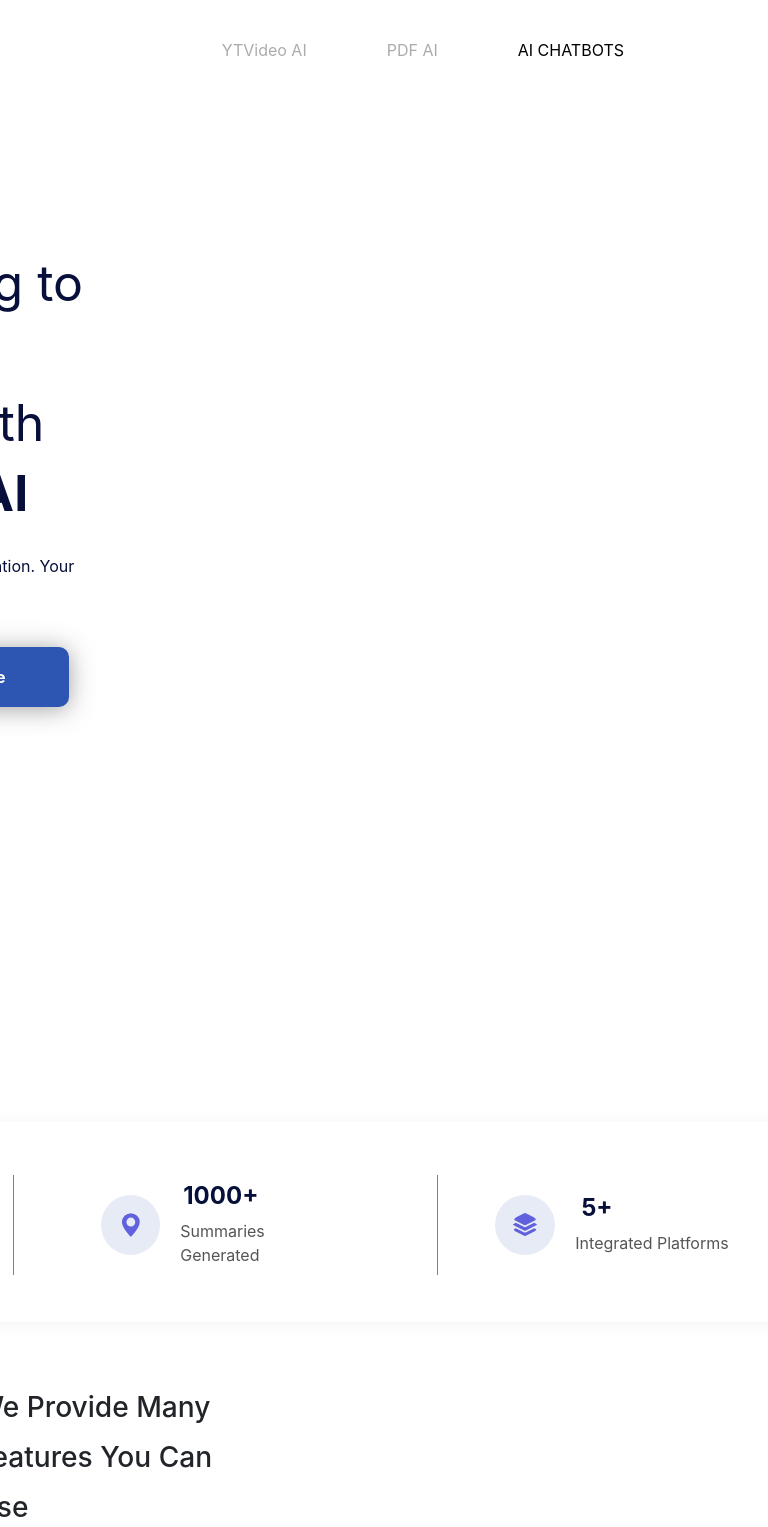
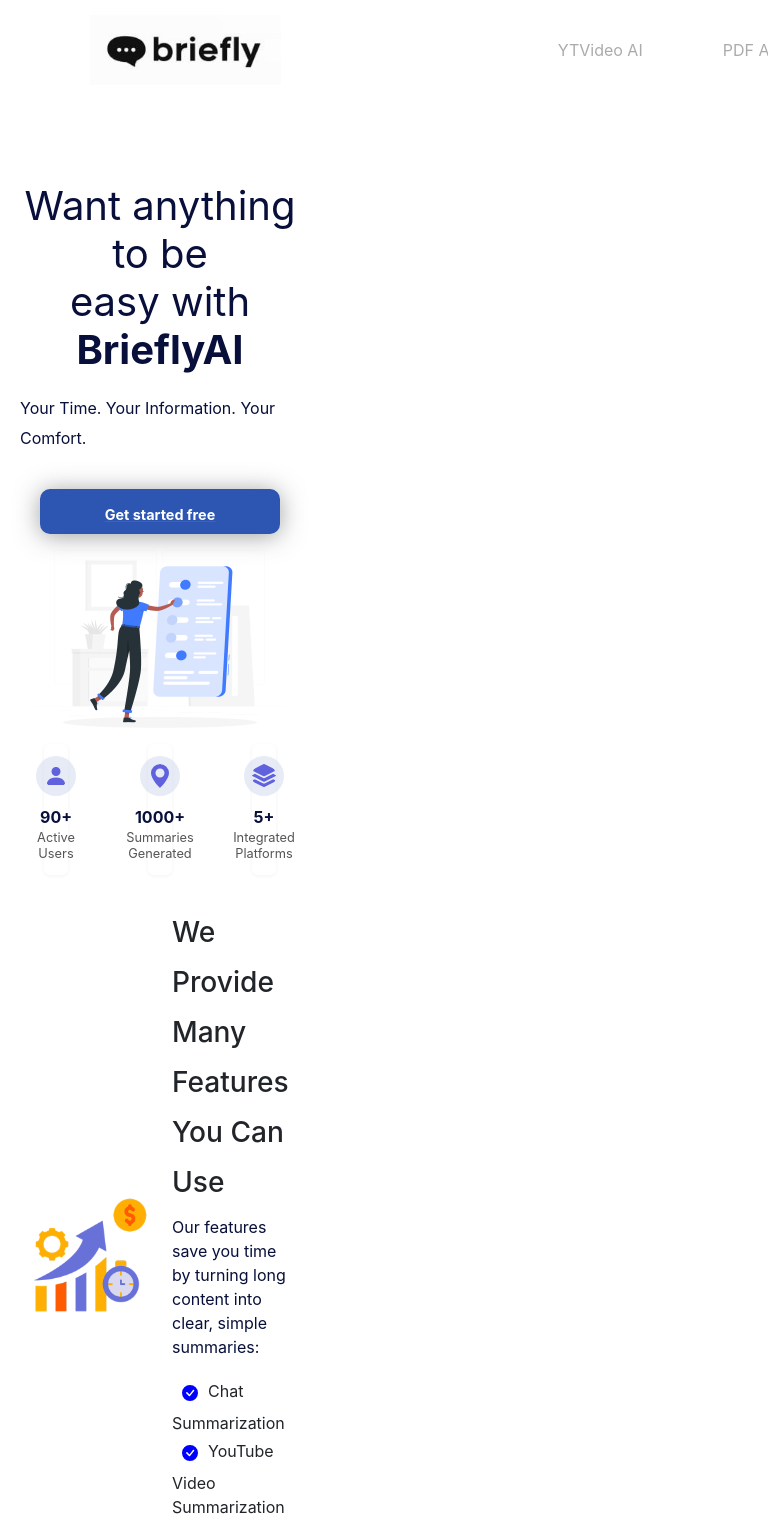
Before and after one commit to Bhuuba/k5, a React (Create React App) app: page / in a window 768 px wide. Shown: the top 1527 px of the page. Built offline with nearby package versions, Linux system fonts and the light colour scheme; no server answers.

Commit message:
fix: prevent page jumping when navigating between pages by adding fixed header and scroll behavior styles

```diff
--- a/src/components/Profile/ProfileInfo/ProfileInfo.module.css
+++ b/src/components/Profile/ProfileInfo/ProfileInfo.module.css
@@ -7,13 +7,9 @@
   font-weight: 400;
 }
 
-/* Блок із заголовком/кнопкою (прибрали великий margin-left,
-       вирівнювання тепер робить Bootstrap col-*) */
-.boxr {
-  padding: 0 9.7rem; /* легкий відступ справа/зліва */
-}
+/* Блок із заголовком/кнопкою */
 
-/* Зображення праворуч (зменшили або забрали margin-left) */
+/* Зображення праворуч */
 .rightimg {
   width: 500px;
   height: 355px;
@@ -24,7 +20,6 @@
 
 /* Загальний стиль для <p> */
 p {
-  /* font-family: Rubik; */
   color: rgb(7, 15, 58);
 }
 
@@ -35,13 +30,11 @@
   font-weight: 400;
   font-size: 16px;
   line-height: 30px;
-  /* font-family: Rubik; */
 }
 
 /* Кнопка */
 .btn {
   user-select: none;
-  /* font-family: Rubik; */
   width: 250px;
   height: 60px;
   background-color: #2d56b3;
@@ -57,12 +50,13 @@
   transition: transform 0.1s ease-in, box-shadow 0.25s ease-in;
   box-shadow: 0 2px 25px rgba(73, 69, 69, 0.51);
 }
+
 .btn:hover {
   user-select: none;
   background-color: rgba(7, 26, 131, 0.9);
 }
 
-/* Сині іконки списку (у блоці Features) */
+/* Сині іконки списку */
 .svg {
   color: blue;
   margin: 10px;
@@ -77,7 +71,7 @@
   padding: 0;
 }
 
-/* Зображення у третьому блоці (зліва) */
+/* Зображення у третьому блоці */
 .img1 {
   width: 100%;
   max-width: 350px;
@@ -85,11 +79,12 @@
   margin: 0 auto;
   user-select: none;
 }
-/* Основний контейнер із тінню та білим фоном (за потреби) */
+
+/* Основний контейнер із тінню та білим фоном */
 .container2 {
   width: 1140px;
   height: 200px;
-  margin: 60px auto; /* Відступи зверху/знизу */
+  margin: 60px auto;
   padding: 20px 0;
   background-color: #fff;
   border-radius: 10px;
@@ -99,11 +94,11 @@
 /* Обгортка кожного «слайдера» */
 .sliderpadd {
   margin-top: 15px;
-  display: flex; /* Якщо бажаєте, щоб вся колонка була одним блоком */
+  display: flex;
   justify-content: center;
   align-items: center;
   height: 100%;
-  padding: 10px 0; /* Внутрішні відступи */
+  padding: 10px 0;
 }
 
 /* Стилі для контейнерів іконки + текст */
@@ -111,15 +106,18 @@
 .slider2,
 .slider3 {
   display: flex;
-  align-items: center; /* Іконка та текст по одній лінії вертикально */
-  justify-content: center; /* Горизонтальне вирівнювання по центру */
+  align-items: center;
+  justify-content: center;
   border-right: 1px gray solid;
   height: 100px;
   padding-right: 90px;
   margin-right: -70px;
 }
+
 .slider3 {
   border: none;
+  margin-right: 0;
+  padding-right: 0;
 }
 
 /* Іконка */
@@ -128,61 +126,67 @@
   height: 60px;
   border-radius: 50%;
   padding: 18px;
-  background-color: rgba(168, 185, 225, 0.289); /* Світлий фон іконки */
+  background-color: rgba(168, 185, 225, 0.289);
   color: rgba(68, 68, 215, 0.822);
-  margin-right: 20px; /* Відступ між іконкою та текстом */
+  margin-right: 20px;
 }
 
 /* Текстовий блок */
 .svgtext {
   display: flex;
-  flex-direction: column; /* «90+» над «Active Users» */
-  align-items: center; /* Щоб обидва тексти були по центру горизонтально */
+  flex-direction: column;
+  align-items: center;
 }
 
-/* Стиль для заголовку (90+, 1000+, 5+) */
+/* Стиль для заголовку */
 .h3 {
   font-size: 1.5rem;
   margin-left: -35px;
   color: #07103a;
   font-weight: 700;
 }
+
 .h3__2 {
   font-size: 1.5rem;
   color: #07103a;
   font-weight: 700;
   margin-left: -85px;
 }
+
 .h3__3 {
   font-size: 1.5rem;
   color: #07103a;
   font-weight: 700;
   margin-left: -110px;
 }
-/* Стиль для підпису (Users, Summaries Generated, Integrated Platforms) */
+
+/* Стиль для підпису */
 .p2 {
   margin: 0;
   color: #555;
   font-size: 1rem;
 }
 
-/* Останній блок (зображення + список фіч) */
+/* Останній блок */
 .container3 {
   width: 90%;
   margin: 0 auto 130px auto;
 }
 
-/* Приклад (необов'язково): стилі для тексту в фічах */
+/* Стилі для тексту в фічах */
 .features-section__content h2 {
   margin-bottom: 1rem;
 }
+
 .features-section__content p {
   margin-bottom: 1rem;
 }
+
 .h2 {
   font-weight: 500;
   line-height: 50px;
 }
+
 /* Виправлення зміщення при натисканні */
 .btn:active {
   transform: none !important;
@@ -238,3 +242,337 @@
   opacity: 1;
   visibility: visible;
 }
+
+/* Мобільна версія */
+@media screen and (max-width: 1023px) {
+  /* Хедер і навігація */
+  .header {
+    padding: 1rem;
+    position: relative;
+  }
+
+  .nav {
+    display: none;
+    position: fixed;
+    top: 0;
+    left: 0;
+    width: 100%;
+    height: 100vh;
+    background: rgba(255, 255, 255, 0.98);
+    z-index: 1000;
+    padding: 5rem 2rem 2rem;
+  }
+
+  .nav.active {
+    display: flex;
+    flex-direction: column;
+    align-items: center;
+    justify-content: flex-start;
+  }
+
+  /* Бургер меню */
+  .burger {
+    display: block;
+    position: fixed;
+    top: 1rem;
+    right: 1rem;
+    z-index: 1001;
+    background: none;
+    border: none;
+    padding: 0.5rem;
+    cursor: pointer;
+  }
+
+  .burger span {
+    display: block;
+    width: 24px;
+    height: 2px;
+    background: #07103a;
+    margin: 5px 0;
+    transition: 0.3s;
+  }
+
+  .burger.active span:nth-child(1) {
+    transform: rotate(45deg) translate(5px, 5px);
+  }
+
+  .burger.active span:nth-child(2) {
+    opacity: 0;
+  }
+
+  .burger.active span:nth-child(3) {
+    transform: rotate(-45deg) translate(7px, -6px);
+  }
+
+  /* Головний контент */
+  .item {
+    font-size: 2rem;
+    line-height: 1.2;
+    text-align: center;
+    margin: 1rem 0;
+  }
+
+  .boxr {
+    padding: 0 1rem;
+  }
+
+  .rightimg {
+    width: 100%;
+    height: auto;
+    max-width: 400px;
+    margin: 2rem auto;
+    display: block;
+  }
+
+  .btn {
+    width: 100%;
+    max-width: 300px;
+    margin: 1rem auto;
+    display: block;
+  }
+
+  /* Статистика */
+  .container2 {
+    width: 100%;
+    height: auto;
+    margin: 2rem 0;
+    padding: 1rem;
+    background-color: transparent;
+    box-shadow: none;
+  }
+
+  .sliderpadd {
+    margin: 0;
+    padding: 0;
+    flex-direction: column;
+    gap: 1.5rem;
+    height: auto;
+  }
+
+  .slider1,
+  .slider2,
+  .slider3 {
+    width: 100%;
+    flex-direction: column;
+    border: none;
+    background: #fff;
+    border-radius: 12px;
+    box-shadow: 0 2px 10px rgba(0, 0, 0, 0.05);
+    padding: 1.5rem;
+    margin: 0;
+    height: auto;
+    text-align: center;
+  }
+
+  .svg2 {
+    width: 50px;
+    height: 50px;
+    padding: 12px;
+    margin: 0 auto 1rem;
+  }
+
+  .svgtext {
+    text-align: center;
+    width: 100%;
+  }
+
+  .h3,
+  .h3__2,
+  .h3__3 {
+    font-size: 1.75rem;
+    margin: 0 0 0.5rem 0;
+    color: #07103a;
+    text-align: center;
+  }
+
+  .p2 {
+    font-size: 1rem;
+    color: #555;
+    text-align: center;
+  }
+
+  /* Контейнер для фіч */
+  .container3 {
+    width: 100%;
+    padding: 0 1rem;
+    margin: 2rem 0;
+  }
+
+  /* Список фіч */
+  .features-section__content {
+    padding: 1rem;
+  }
+
+  .features-section__content h2 {
+    font-size: 1.5rem;
+    text-align: center;
+  }
+
+  .features-section__content p {
+    font-size: 1rem;
+    text-align: center;
+  }
+
+  /* Збільшуємо область кліку для всіх інтерактивних елементів */
+  .btn,
+  .nav a,
+  .burger {
+    min-height: 44px;
+    min-width: 44px;
+    padding: 0.8rem;
+  }
+
+  /* Покращуємо читабельність тексту */
+  p {
+    font-size: 1rem;
+    line-height: 1.5;
+    margin-bottom: 1rem;
+  }
+}
+
+/* Версія для телефонів */
+@media screen and (max-width: 768px) {
+  .item {
+    font-size: 1.5rem;
+    line-height: 1.2;
+    margin: 0.25rem 0;
+  }
+
+  .boxr {
+    padding: 0 0.25rem;
+  }
+
+  .rightimg {
+    max-width: 250px;
+    margin: 0.5rem auto;
+  }
+
+  .btn {
+    max-width: 240px;
+    height: 45px;
+    margin: 0.5rem auto;
+    font-size: 0.9rem;
+  }
+
+  .container2 {
+    margin: 0.5rem 0;
+    padding: 0;
+  }
+
+  .sliderpadd {
+    gap: 1.5rem;
+  }
+
+  .slider1,
+  .slider2,
+  .slider3 {
+    display: flex;
+    align-items: center;
+    gap: 0.75rem;
+    padding: 0.75rem;
+    margin-bottom: 30px;
+    background: #fff;
+    border-radius: 6px;
+    box-shadow: 0 1px 4px rgba(0, 0, 0, 0.05);
+  }
+
+  .svg2 {
+    width: 40px;
+    height: 40px;
+    padding: 8px;
+    margin: 0;
+    flex-shrink: 0;
+  }
+
+  .svgtext {
+    text-align: left;
+    flex: 1;
+  }
+
+  .h3,
+  .h3__2,
+  .h3__3 {
+    font-size: 1rem;
+    margin: 0 0 0.15rem 0;
+    color: #07103a;
+  }
+
+  .p2 {
+    font-size: 0.8rem;
+    color: #555;
+    margin: 0;
+    line-height: 1.3;
+  }
+}
+
+/* Планшетна версія */
+@media screen and (min-width: 768px) and (max-width: 1023px) {
+  .item {
+    font-size: 2.5rem;
+  }
+
+  .sliderpadd {
+    flex-direction: row;
+    flex-wrap: wrap;
+    justify-content: center;
+    gap: 2rem;
+  }
+
+  .slider1,
+  .slider2,
+  .slider3 {
+    width: calc(50% - 1rem);
+    margin: 0;
+  }
+}
+
+/* Фіксуємо скрол на десктопі */
+html {
+  scroll-behavior: smooth;
+}
+
+body {
+  overflow-y: scroll;
+  scroll-padding-top: 0;
+}
+
+/* Навігація */
+.nav {
+  position: sticky;
+  top: 0;
+  background: #fff;
+  z-index: 1000;
+  padding: 1rem 0;
+}
+
+.nav a {
+  text-decoration: none;
+  color: #07103a;
+  transition: color 0.3s ease;
+  padding: 0.5rem 1rem;
+  display: inline-block;
+}
+
+.nav a:hover {
+  color: #2d56b3;
+}
+
+.nav a.active {
+  color: #2d56b3;
+  font-weight: 500;
+}
+
+/* Запобігаємо стрибкам при переході між сторінками */
+.content {
+  min-height: calc(100vh - 100px);
+  position: relative;
+}
+
+/* Фіксуємо контейнер для запобігання стрибків */
+.container {
+  position: relative;
+  width: 100%;
+  max-width: 1140px;
+  margin: 0 auto;
+  padding: 0 1rem;
+}
--- a/src/index.css
+++ b/src/index.css
@@ -24,3 +24,54 @@
   overflow-x: hidden;
   overflow-y: hidden;
 }
+
+/* Глобальні стилі для запобігання стрибків */
+html {
+  scroll-behavior: smooth;
+  overflow-y: scroll;
+}
+
+body {
+  margin: 0;
+  padding: 0;
+  overflow-x: hidden;
+  min-height: 100vh;
+  display: flex;
+  flex-direction: column;
+}
+
+#root {
+  flex: 1;
+  display: flex;
+  flex-direction: column;
+}
+
+/* Фіксуємо хедер */
+header {
+  position: sticky;
+  top: 0;
+  z-index: 1000;
+  background: #fff;
+  width: 100%;
+}
+
+/* Запобігаємо зміщенню контенту */
+main {
+  flex: 1;
+  width: 100%;
+  position: relative;
+}
+
+/* Фіксуємо контейнер */
+.container {
+  width: 100%;
+  max-width: 1140px;
+  margin: 0 auto;
+  padding: 0 1rem;
+  position: relative;
+}
+
+/* Плавний скрол */
+* {
+  scroll-margin-top: 80px;
+}
```
